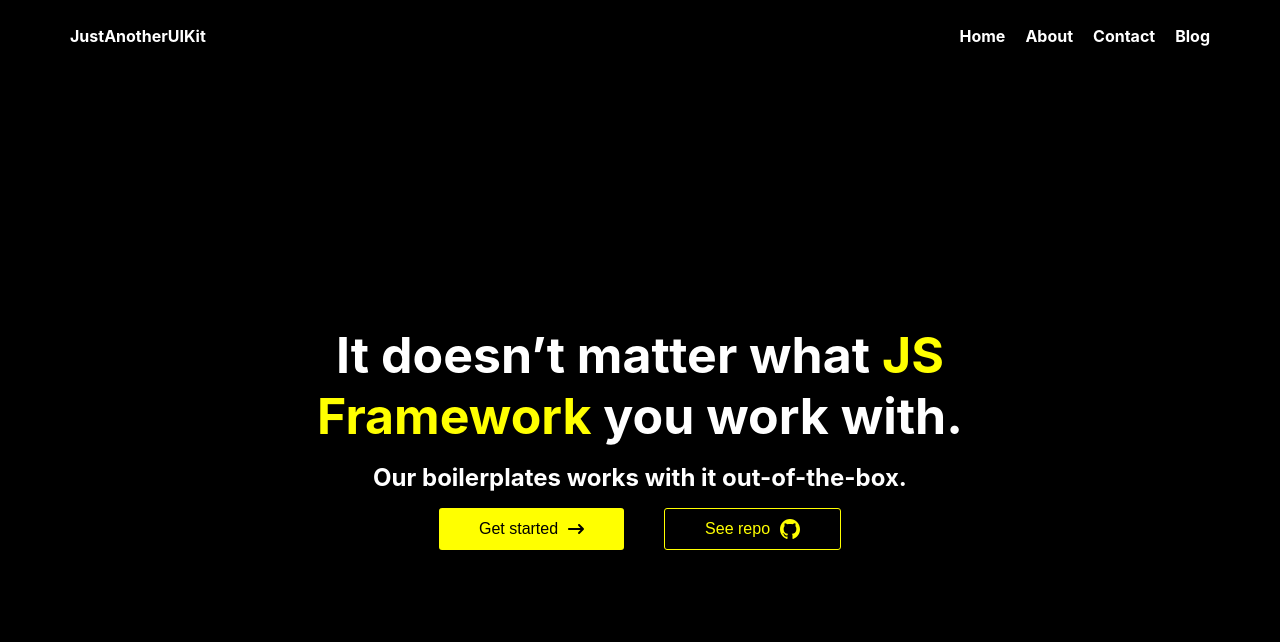
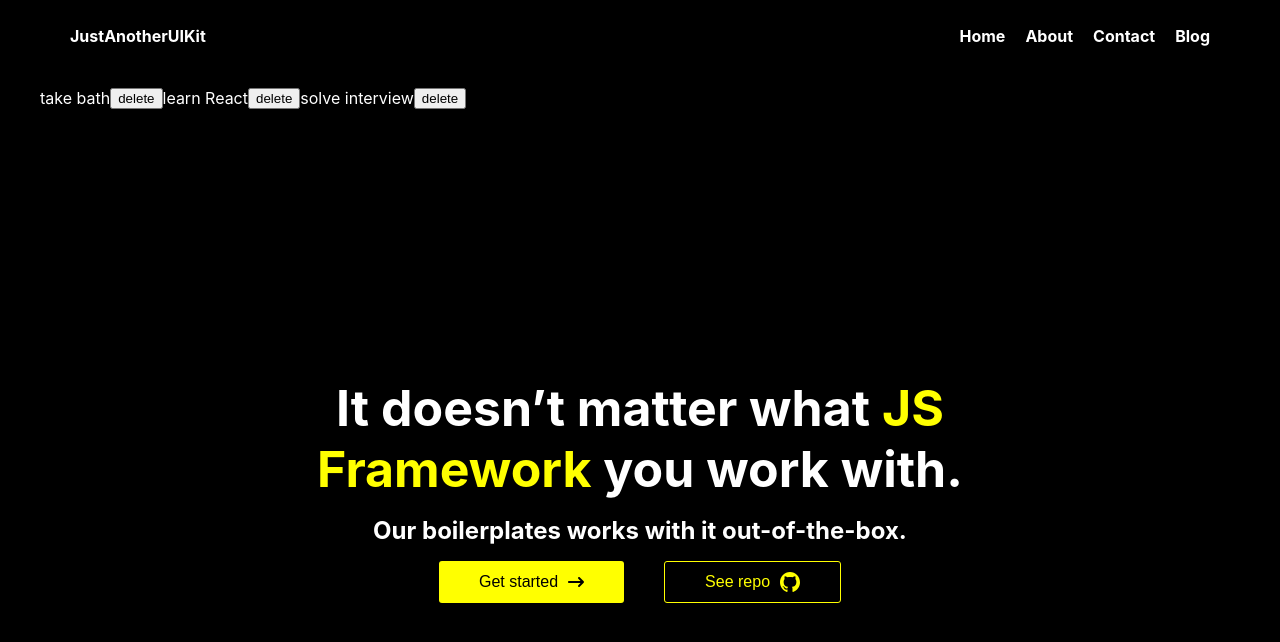
Before and after one commit to savitakatwe/justAnotherUIKit, a React (Create React App) app: page / in a window 1280 px wide. Shown: the top 642 px of the page. Built offline with nearby package versions, Linux system fonts and the light colour scheme.

Commit message:
deleteing elements

```diff
--- a/src/App.tsx
+++ b/src/App.tsx
@@ -8,6 +8,7 @@ import About from "./components/About/About";
 import Contact from "./components/Contact/Contact";
 import Footer from "./components/Footer/Footer";
 import DropdownQuestion from "./Example/DropDownQuestion/DropdownQuestion";
+import DeleteList from "./Example/DeleteList/DeleteList";
 
 const StyledContainer = styled.div`
   overflow-y: scroll;
@@ -19,6 +20,7 @@ function App() {
   return (
     <StyledContainer>
       <NavBar />
+      <DeleteList />
       <HeadLine />
       <Supported />
       <About />
--- /dev/null
+++ b/src/Example/DeleteList/DeleteList.tsx
@@ -0,0 +1,34 @@
+"use client";
+
+import { useState } from "react";
+
+const listData = [
+  { title: "take bath" },
+  { title: "learn React" },
+  { title: "solve interview" },
+];
+
+const DeleteList = () => {
+  const [list, setList] = useState(listData);
+
+  const handleDelete = (i: number) => {
+    const newList = list.filter((value, index) => index !== i);
+    setList(newList);
+  };
+
+  return (
+    <>
+      <ul style={{ listStyle: "none", color: "white", display: "flex" }}>
+        {list.map((item, index) => {
+          return (
+            <>
+              <li value={index}>{item.title}</li>
+              <button onClick={() => handleDelete(index)}>delete</button>
+            </>
+          );
+        })}
+      </ul>
+    </>
+  );
+};
+export default DeleteList;
```
